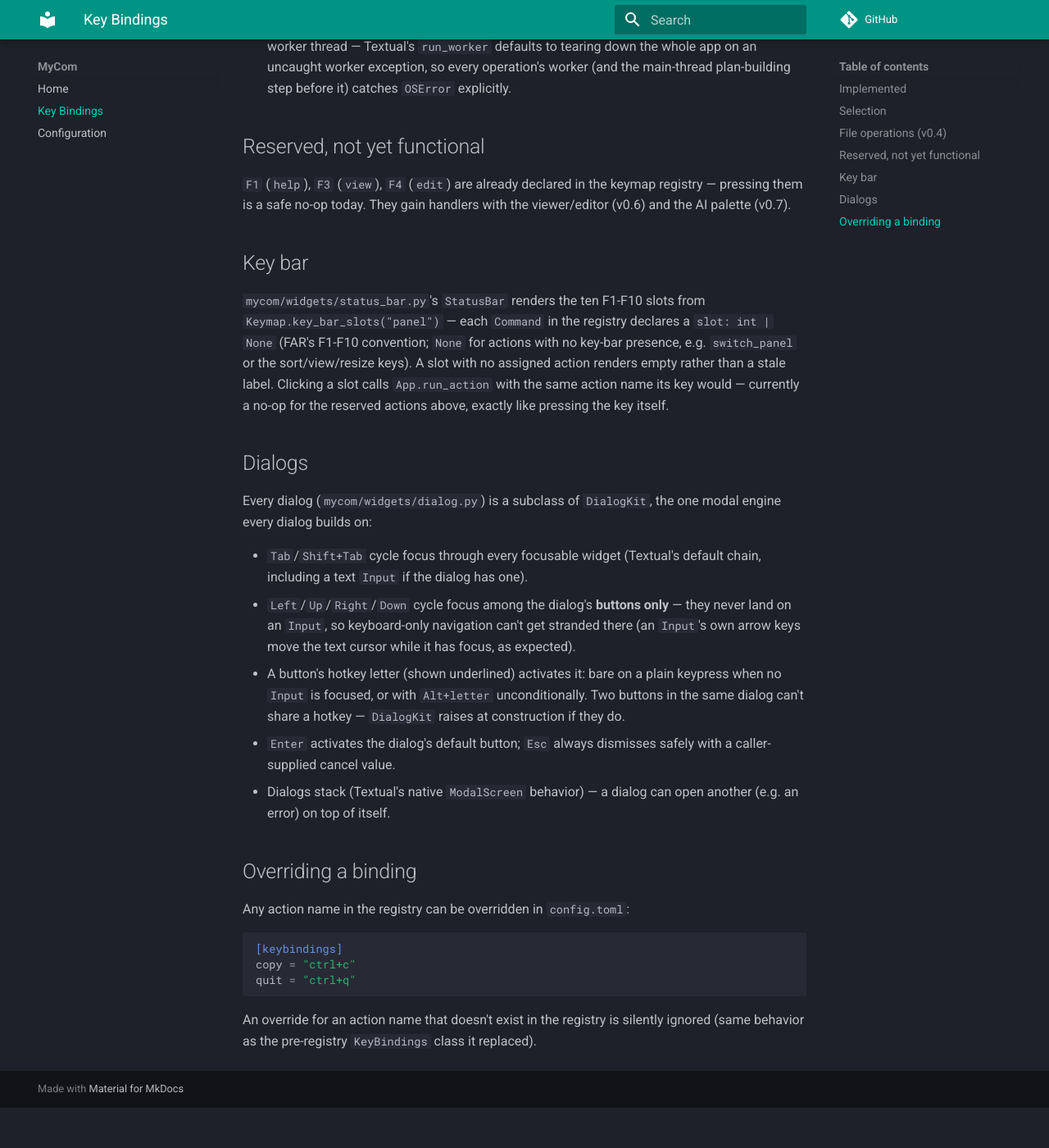
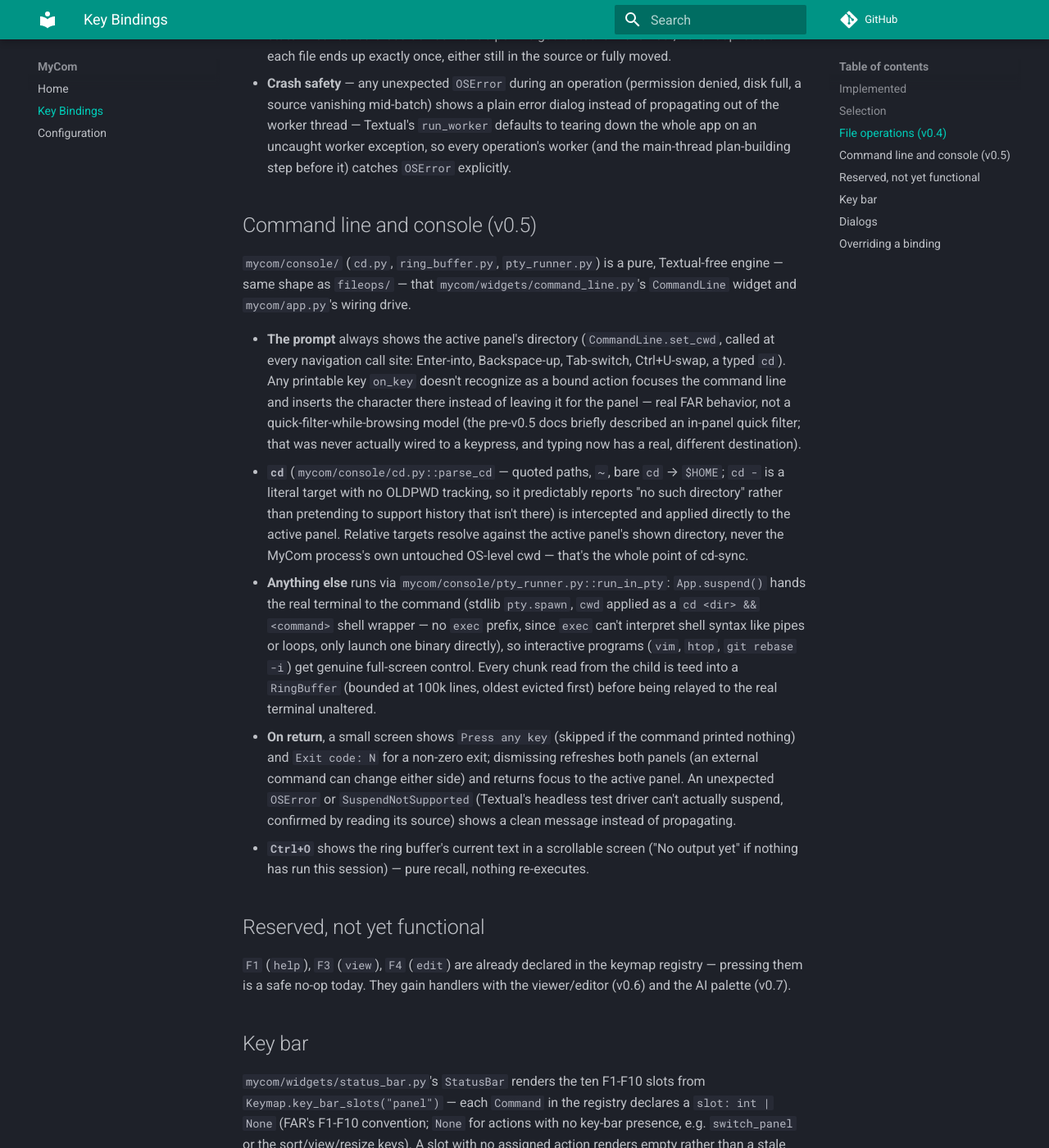
Before and after one commit to ichMaster/mycom, an MkDocs documentation site: the page built from docs/keybindings.md, in a window 1280 px wide and 1400 px high, scrolled down 3620 px. Shown: the whole window at 82% size. Built offline with MkDocs 1.6.1 and Material for MkDocs 9.7.7, drawn with Linux system fonts in a browser that asks for light colours; comment, search, counter and statistics services are not loaded; before the commit the page ends 4971 px from its top, so only the background shows below that; some of the changed text lies outside the part shown.

Commit message:
docs: v0.5 — Command line, execution, cd-sync
README and docs/ now describe the command line (typing routes there,
not an in-panel filter — the old "Quick Filter" docs described
keyboard behavior that was never actually wired), cd interception,
real-PTY execution with full interactivity, exit-code/output display,
and Ctrl+O recall, as implemented. mkdocs build --strict passes,
verified the new same-page anchor resolves in the built HTML.

Co-Authored-By: Claude Fable 5 <noreply@anthropic.com>

```diff
--- a/docs/keybindings.md
+++ b/docs/keybindings.md
@@ -9,7 +9,10 @@ too — so labels can never drift from actual bindings.
 Three actions (`switch_panel`, `open`, `go_up`) are handled in `MyComApp.on_key` instead of
 `App.bind`, because they must intercept the key before Textual's own widget-level bindings see
 it — the focused `DataTable` already claims `enter` for its own cursor-select action, and `Tab`
-is the framework's default focus-cycling key.
+is the framework's default focus-cycling key. `on_key` also has a fourth, non-action branch
+(v0.5): any key that reaches it *not* claimed by a keymap action and classified `is_printable` by
+Textual routes to the command line instead of the panel — see
+[Command line and console](#command-line-and-console-v05).
 
 ## Implemented
 
@@ -34,6 +37,7 @@ is the framework's default focus-cycling key.
 | `Minus` (`Alt+-`) | `deselect_mask` | Deselect by mask (prompt) |
 | `Asterisk` (`Alt+8`) | `select_invert` | Invert the current selection |
 | `Ctrl+H` | `toggle_hidden` | Toggle hidden-file visibility, both panels |
+| `Ctrl+O` | `toggle_console` | Recall the last command's output |
 | `F5` | `copy` | Copy selection-else-cursor to a prompted target directory |
 | `F6` | `move` | Move selection-else-cursor to a prompted target directory |
 | `Shift+F6` | `rename` | Rename the cursor entry in place, stem pre-selected |
@@ -117,6 +121,37 @@ the UI thread is never blocked, and `OpProgress`/dialog updates are marshalled b
   worker exception, so every operation's worker (and the main-thread plan-building step before
   it) catches `OSError` explicitly.
 
+## Command line and console (v0.5)
+
+`mycom/console/` (`cd.py`, `ring_buffer.py`, `pty_runner.py`) is a pure, Textual-free engine —
+same shape as `fileops/` — that `mycom/widgets/command_line.py`'s `CommandLine` widget and
+`mycom/app.py`'s wiring drive.
+
+- **The prompt** always shows the active panel's directory (`CommandLine.set_cwd`, called at
+  every navigation call site: Enter-into, Backspace-up, Tab-switch, Ctrl+U-swap, a typed `cd`).
+  Any printable key `on_key` doesn't recognize as a bound action focuses the command line and
+  inserts the character there instead of leaving it for the panel — real FAR behavior, not a
+  quick-filter-while-browsing model (the pre-v0.5 docs briefly described an in-panel quick filter;
+  that was never actually wired to a keypress, and typing now has a real, different destination).
+- **`cd`** (`mycom/console/cd.py::parse_cd` — quoted paths, `~`, bare `cd` → `$HOME`; `cd -` is a
+  literal target with no OLDPWD tracking, so it predictably reports "no such directory" rather
+  than pretending to support history that isn't there) is intercepted and applied directly to the
+  active panel. Relative targets resolve against the active panel's shown directory, never the
+  MyCom process's own untouched OS-level cwd — that's the whole point of cd-sync.
+- **Anything else** runs via `mycom/console/pty_runner.py::run_in_pty`: `App.suspend()` hands the
+  real terminal to the command (stdlib `pty.spawn`, `cwd` applied as a `cd <dir> && <command>`
+  shell wrapper — no `exec` prefix, since `exec` can't interpret shell syntax like pipes or loops,
+  only launch one binary directly), so interactive programs (`vim`, `htop`, `git rebase -i`) get
+  genuine full-screen control. Every chunk read from the child is teed into a `RingBuffer` (bounded
+  at 100k lines, oldest evicted first) before being relayed to the real terminal unaltered.
+- **On return**, a small screen shows `Press any key` (skipped if the command printed nothing) and
+  `Exit code: N` for a non-zero exit; dismissing refreshes both panels (an external command can
+  change either side) and returns focus to the active panel. An unexpected `OSError` or
+  `SuspendNotSupported` (Textual's headless test driver can't actually suspend, confirmed by
+  reading its source) shows a clean message instead of propagating.
+- **`Ctrl+O`** shows the ring buffer's current text in a scrollable screen ("No output yet" if
+  nothing has run this session) — pure recall, nothing re-executes.
+
 ## Reserved, not yet functional
 
 `F1` (`help`), `F3` (`view`), `F4` (`edit`) are already declared in the keymap registry —
```
Also changed, not shown: README.md (+18 -7 lines), docs/index.md (+13 -5 lines).
